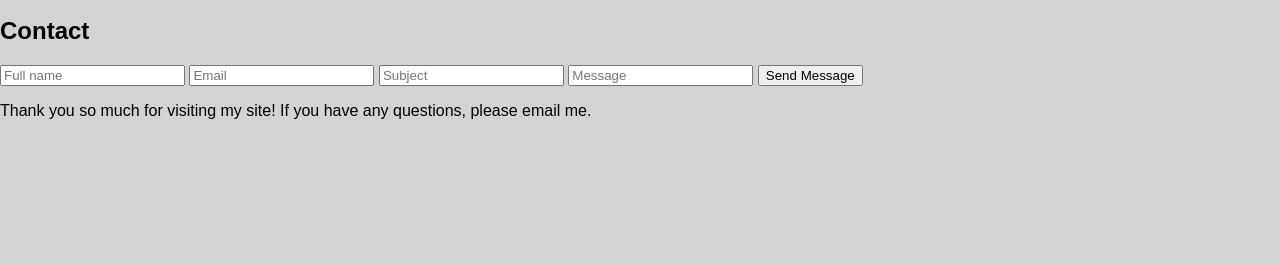
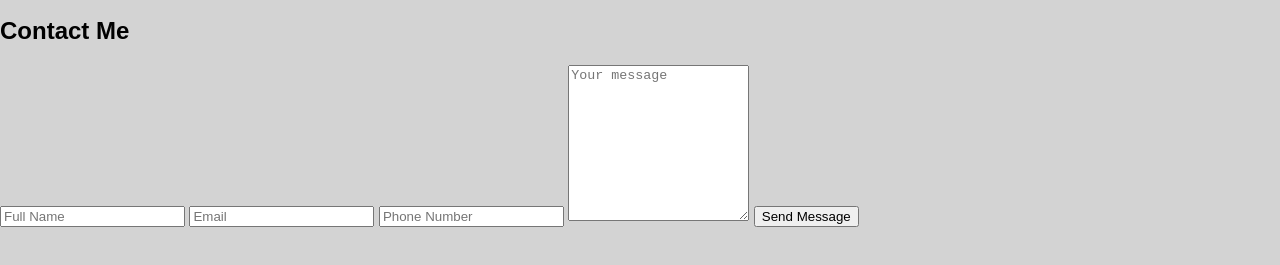
Before and after one commit to blpayn3252/2, a plain HTML site: page Contact.html in a window 1280 px wide. Shown: the part 123-388 px from the top of the page. Drawn offline with Linux system fonts and the light colour scheme.

Commit message:
Update Contact.html

```diff
--- a/Contact.html
+++ b/Contact.html
@@ -5,7 +5,7 @@
     <title>Brittany Payne</title>
     <link rel="stylesheet" href="styles.css">
 </head>
-<body>
+<body><!--add a header-->
     <header>
         <div class="container">
             <img class="logo" src="images/IMG_1127.JPG" alt="logo">
@@ -17,20 +17,33 @@
             </u1>
         </nav>
     </header>
-    <section class="home">
-        <div class="from-container">
-            <form class="contact-form">
-                <h2>Contact</h2>
-                <input type="text" id="name" placeholder="Full name">
-                <input type="email" id name="email" placeholder="Email">
-                <input type="test" id name="subject" placeholder="Subject">
-                <input type="message" id name="message" placeholder="Message">
-                <input type="submit" class="submit" value="Send Message">
-            </form>
-            <div class="text-container">
-                <p> Thank you so much for visiting my site! If you have any questions, please email me.</p>
+   <section class="contact-form" id="contact"> <!--create a contact form-->
+        <form onsubmit="sendEmail(); reset(); return false;">
+            <div class="input-box"> <!--helps with making boxes-->
+                <h2 class="contact-me">Contact Me</h2>
+                <input type="text" placeholder="Full Name" required>
+                <input  type="email" placeholder="Email"required>
+                <input type="number" placeholder="Phone Number"required>
+                <textarea rows="10" placeholder="Your message"></textarea> <!--makes this box bigger than the other ones-->
+                <button type="submit">Send Message</button>
             </div>
-        </div>
+        </form>
+        <script src="https://smtpjs.com/v3/smtp.js"></script>
+        <script>
+            function sendEmail(){
+                Email.send({
+                    Host : "smtp.gmail.com",
+                    Username : "seyselaa@gmail.com",
+                    Password : "ByunBaek@1",
+                    To : 'seyselaaa@gmail.com',
+                    From : document.getElementById("email").value,
+                    Subject : "New Contact Form",
+                    Body : "Name:" + document.getElementById("name").value + "<br. Email: "+ document.getElementsById("name").value + "<br. Phone: "+ document.getElementsById("phone").value + "<br. Message: "+ document.getElementsById("message").value
+                }).then(
+                message => alert("Message Sent Successfully")
+                );
+            }
+        </script>
     </section>
     <script scr="Web Dev Project/node.js"></script>
 </body>
```
